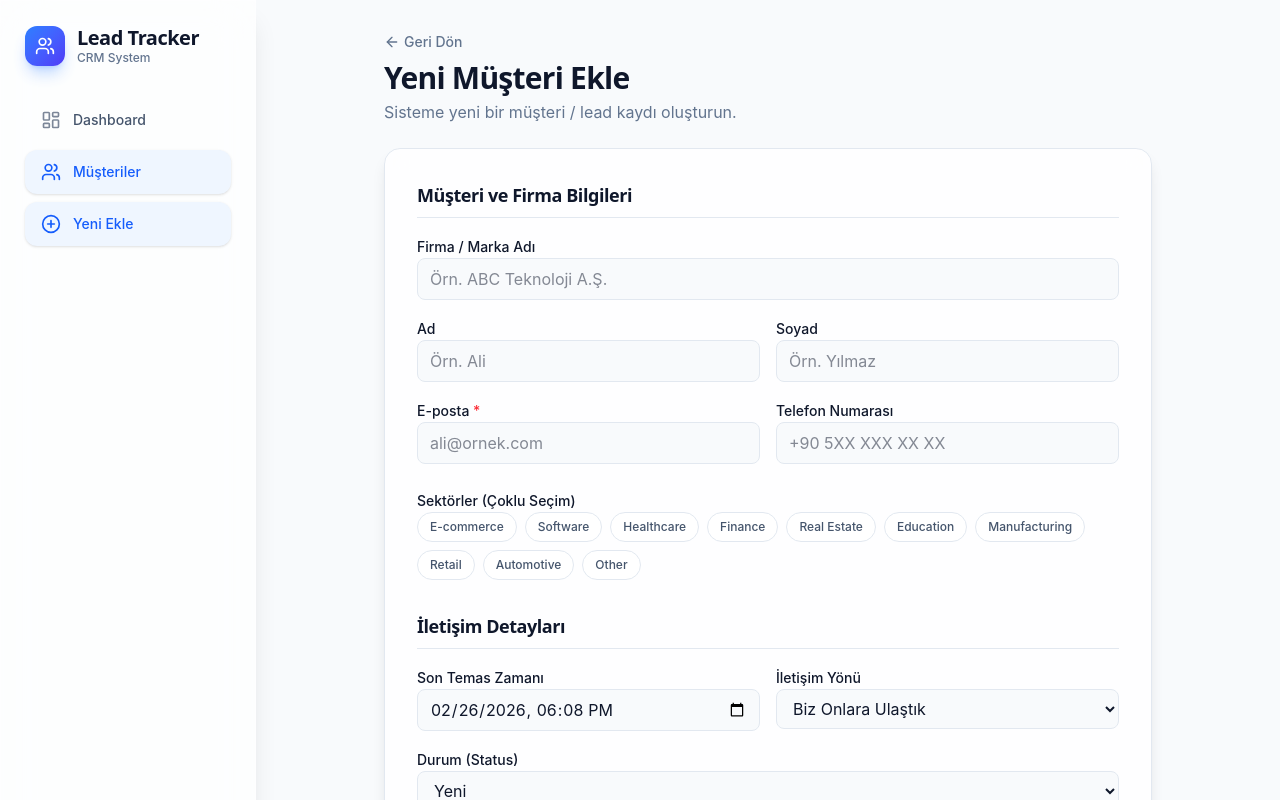
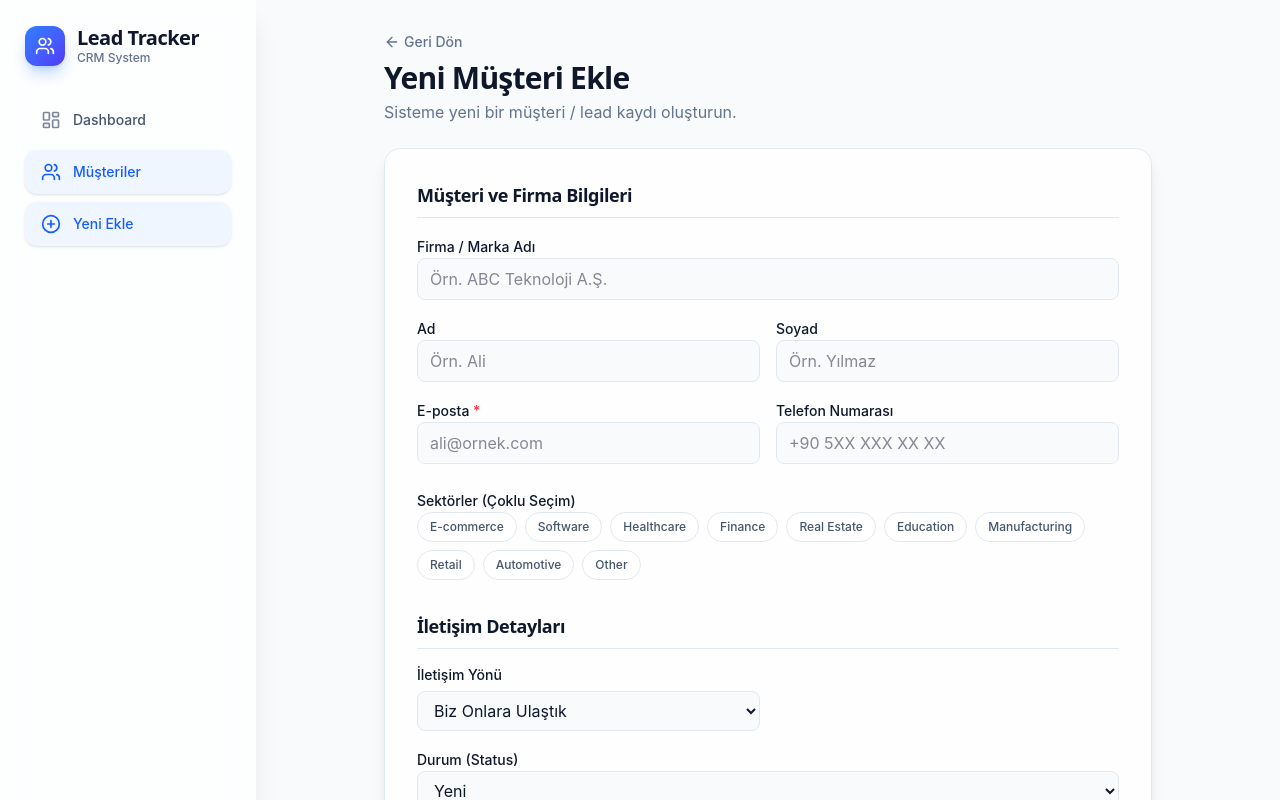
Before and after one commit to igim-volkan/mts, a React (Vite) app: page /leads/new in a window 1280 px wide. Shown: the top 800 px of the page. Built offline with nearby package versions, Linux system fonts and the light colour scheme; no server answers; the database is empty.

Commit message:
UI Guncellemesi: Son Temas Zamanı alanı kaldırıldı.

```diff
--- a/src/pages/NewLead.tsx
+++ b/src/pages/NewLead.tsx
@@ -159,17 +159,7 @@ export function NewLead() {
                 <div className="space-y-4">
                     <h3 className="text-lg font-semibold border-b border-slate-200 dark:border-slate-700 pb-2">İletişim Detayları</h3>
                     <div className="grid grid-cols-1 md:grid-cols-2 gap-4">
-                        <div className="space-y-1.5">
-                            <label className="text-sm font-medium">Son Temas Zamanı</label>
-                            <input
-                                type="datetime-local"
-                                name="lastContactDate"
-                                value={formData.lastContactDate}
-                                onChange={handleChange}
-                                className="w-full px-3 py-2 bg-slate-50 dark:bg-slate-900 border border-slate-200 dark:border-slate-700 rounded-lg focus:outline-none focus:ring-2 focus:ring-blue-500 focus:border-transparent transition-all"
-                            />
-                        </div>
-                        <div className="space-y-1.5">
+                        <div className="space-y-1.5 flex flex-col justify-end">
                             <label className="text-sm font-medium">İletişim Yönü</label>
                             <select
                                 name="contactDirection"
```
